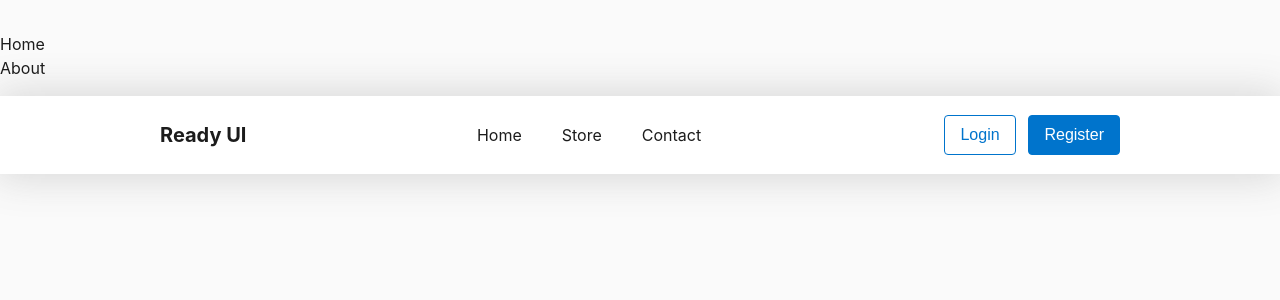
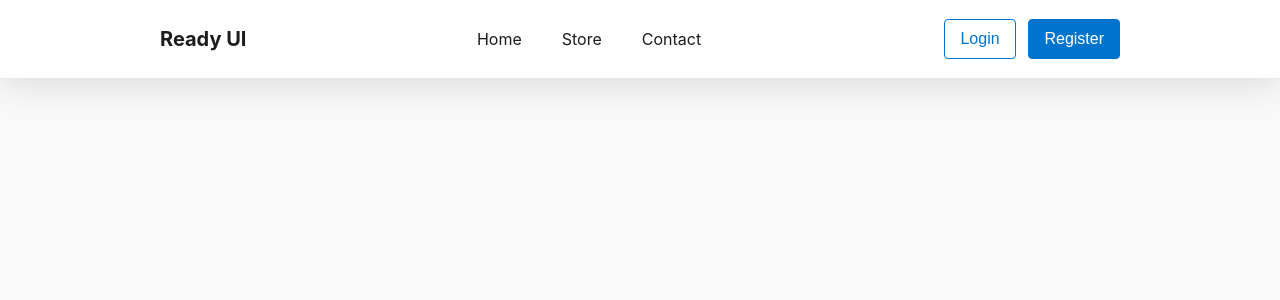
Before and after one commit to sebastien-gervilla/vue-ready-ui, a Vue app: page / in a window 1280 px wide. Shown: the top 300 px of the page. Built offline with nearby package versions, Linux system fonts and the light colour scheme.

Commit message:
Clean: Properly cleaned app

```diff
--- a/index.html
+++ b/index.html
@@ -4,7 +4,7 @@
         <meta charset="UTF-8" />
         <link rel="icon" href="/favicon.ico" />
         <meta name="viewport" content="width=device-width, initial-scale=1.0" />
-        <title>Vulve UI</title>
+        <title>Vue Ready UI</title>
     </head>
     <body>
         <div id="app"></div>
--- a/src/App.vue
+++ b/src/App.vue
@@ -3,78 +3,9 @@
 </script>
 
 <template>
-    <header>
-        <div class="wrapper">
-            <nav>
-                <RouterLink to="/">Home</RouterLink>
-                <RouterLink to="/about">About</RouterLink>
-            </nav>
-        </div>
-    </header>
-
     <RouterView />
 </template>
 
-<style scoped>
-header {
-    line-height: 1.5;
-    max-height: 100vh;
-}
+<style lang="scss">
 
-.logo {
-    display: block;
-    margin: 0 auto 2rem;
-}
-
-nav {
-    width: 100%;
-    font-size: 12px;
-    text-align: center;
-    margin-top: 2rem;
-}
-
-nav a.router-link-exact-active {
-    color: var(--color-text);
-}
-
-nav a.router-link-exact-active:hover {
-    background-color: transparent;
-}
-
-nav a {
-    display: inline-block;
-    padding: 0 1rem;
-    border-left: 1px solid var(--color-border);
-}
-
-nav a:first-of-type {
-    border: 0;
-}
-
-@media (min-width: 1024px) {
-    header {
-        display: flex;
-        place-items: center;
-        padding-right: calc(var(--section-gap) / 2);
-    }
-
-    .logo {
-        margin: 0 2rem 0 0;
-    }
-
-    header .wrapper {
-        display: flex;
-        place-items: flex-start;
-        flex-wrap: wrap;
-    }
-
-    nav {
-        text-align: left;
-        margin-left: -1rem;
-        font-size: 1rem;
-
-        padding: 1rem 0;
-        margin-top: 1rem;
-    }
-}
 </style>
```
